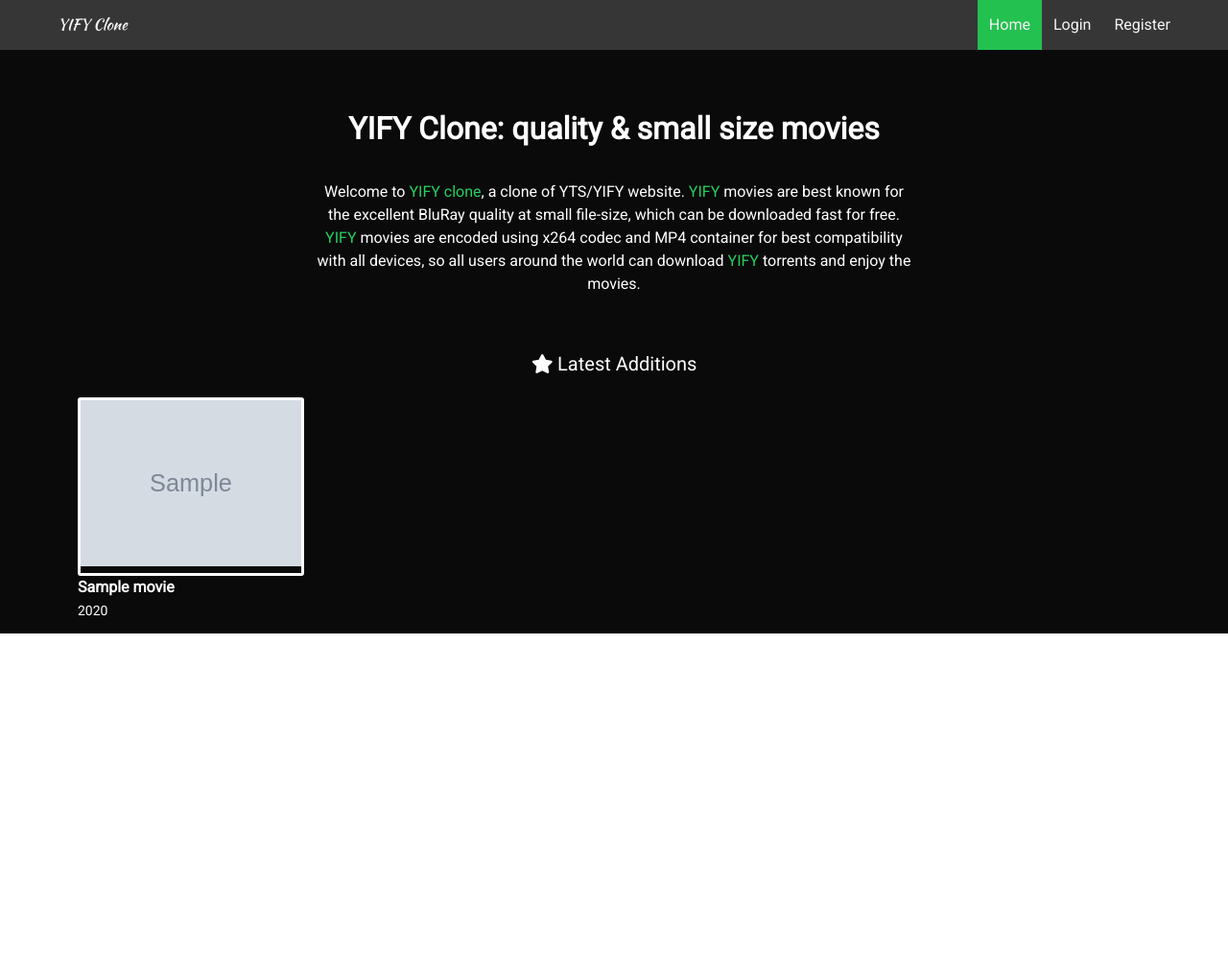
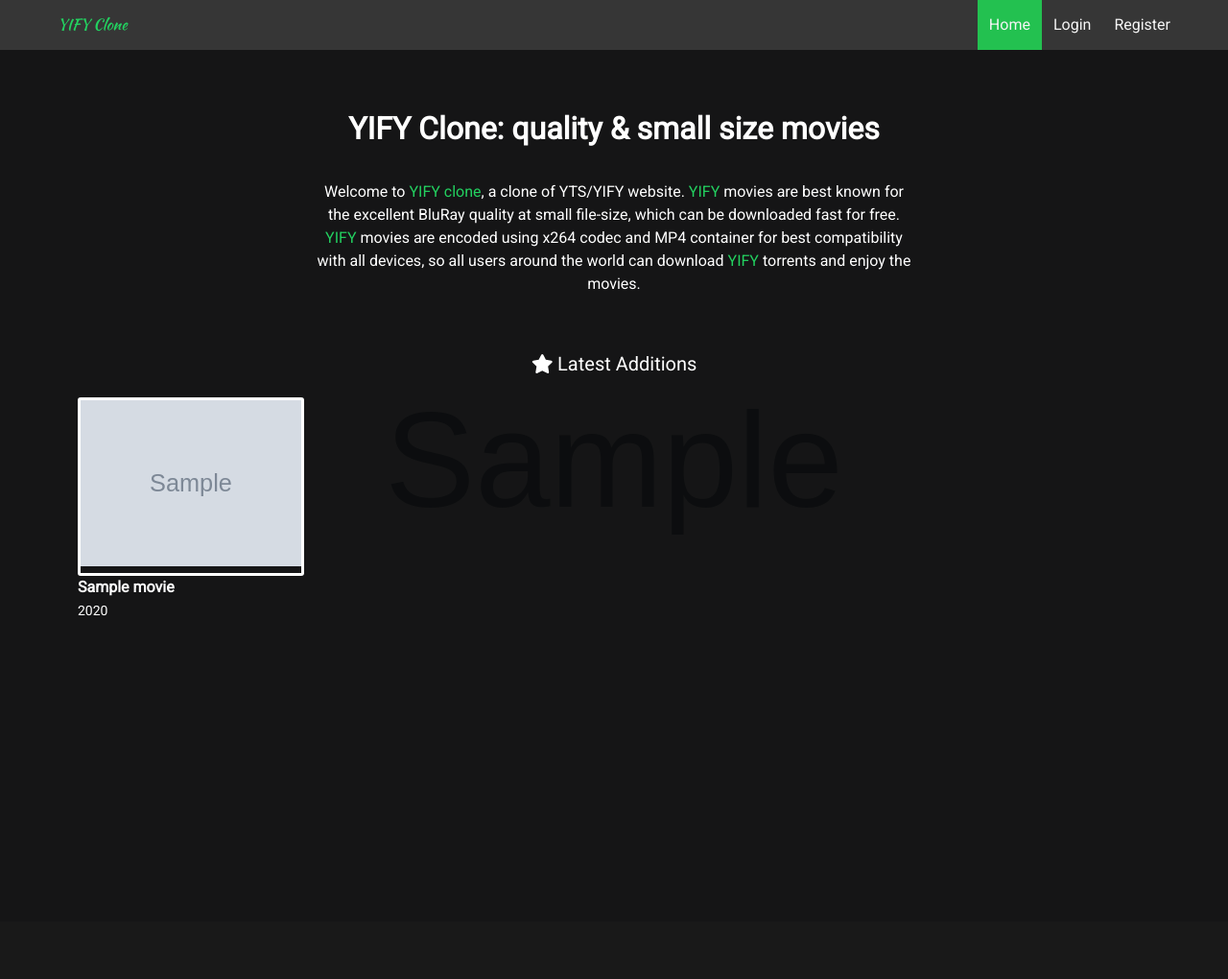
Before and after one commit to shakib609/movie-site, a Django app: page / in a window 1280 px wide. Shown: the whole page at 96% size. Run offline with Django 3.2, Linux system fonts and the light colour scheme; tables that the repository leaves empty hold one stand-in row (values such as "Sample post"); grey boxes marked "Sample" are stand-in pictures.

Commit message:
Make the background similar to original website

```diff
--- a/static/css/main.css
+++ b/static/css/main.css
@@ -20,13 +20,19 @@
   padding: 15px 25px;
 }
 
+a.has-text-success:hover {
+  color: #fff !important;
+}
+
 .hero.is-black a.navbar-item.is-active {
   background-color: #23c150;
 }
 .navbar.is-dark .navbar-end>a.navbar-item.is-active {
   background-color: #23c150;
 }
-
+.navbar.is-dark .navbar-brand>a.navbar-item:hover {
+  background-color: #23c150;
+}
 .input:focus {
   outline: none !important;
   border:1px solid #23d160;
@@ -73,3 +79,24 @@
 .overlay:hover {
   opacity: 1;
 }
+
+.image-overlay {
+  position: fixed;
+  z-index: 0;
+  width: 100%;
+  height: auto;
+  overflow: hidden;
+  background-repeat: no-repeat;
+  top: 0;
+  left: 0;
+  background-size: cover;
+  display: block;
+}
+.gradient-overlay {
+  position: fixed;
+  width: 100%;
+  height: 100%;
+  top: 0;
+  left: 0;
+  background-color: rgba(0,0,0,0.9);
+}
--- a/templates/include/navbar.html
+++ b/templates/include/navbar.html
@@ -7,7 +7,7 @@
 <nav class="navbar is-dark">
   <div class="container is-fluid">
       <div class="navbar-brand brand">
-      <a class="navbar-item" href="{{ homepage_url }}">
+      <a class="navbar-item has-text-success" href="{{ homepage_url }}">
         YIFY Clone
       </a>
       <div class="navbar-burger burger">
--- a/templates/movies/homepage.html
+++ b/templates/movies/homepage.html
@@ -5,6 +5,12 @@
 {% block body_classes %}has-background-black has-text-white{% endblock body_classes %}
 
 {% block content %}
+{% if movies|first %}
+  {% with movies|first as m %}
+  <img src="/media/{{ m.poster_image}}" class="image-overlay">
+  {% endwith %}
+<div class="gradient-overlay"></div>
+{% endif %}
 <div class="container is-fluid">
   <div class="hero is-small mb-20 mt-40">
     <div class="hero-body">
@@ -32,9 +38,9 @@
           <div class="image-container">
             <div class="overlay has-text-centered">
               <p class="is-size-4 has-text-white" style="margin-top:200px;">
-                <i class="fab fa-imdb"></i> {{ movie.imdb_rating }}
+                <i class="fab fa-imdb has-text-warning"></i> {{ movie.imdb_rating }}
               </p>
-              <button class="button is-warning">Details</button>
+              <button class="button is-success">Details</button>
             </div>
             <img
               src="{% if movie.poster_image %}/media/{{ movie.poster_image }}{% else %}{% static 'images/default-poster.png' %}{% endif %}"
```
